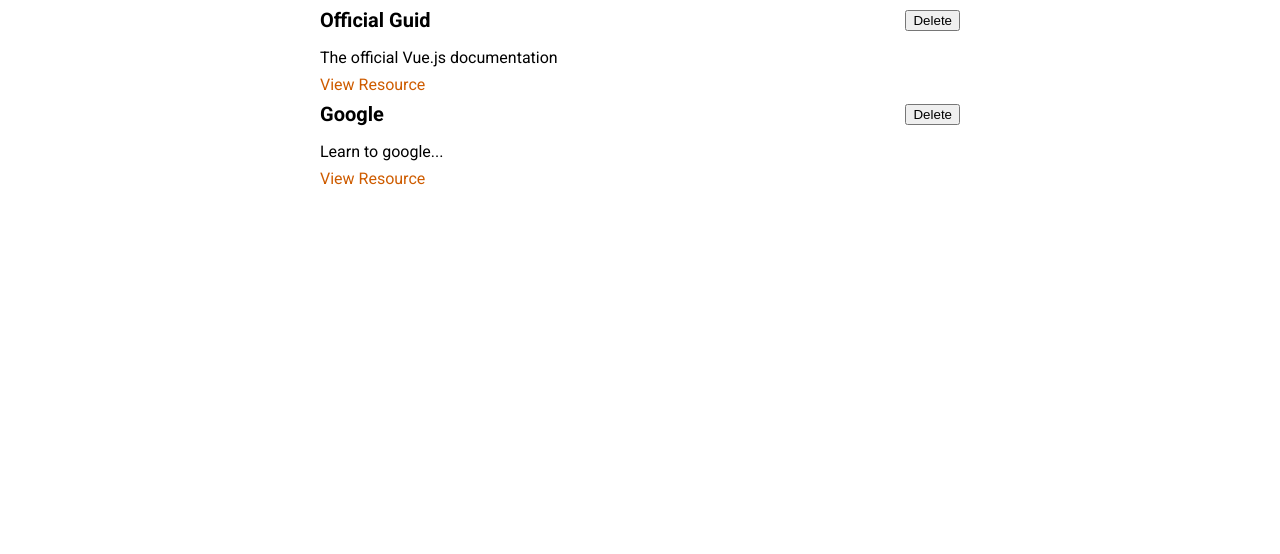
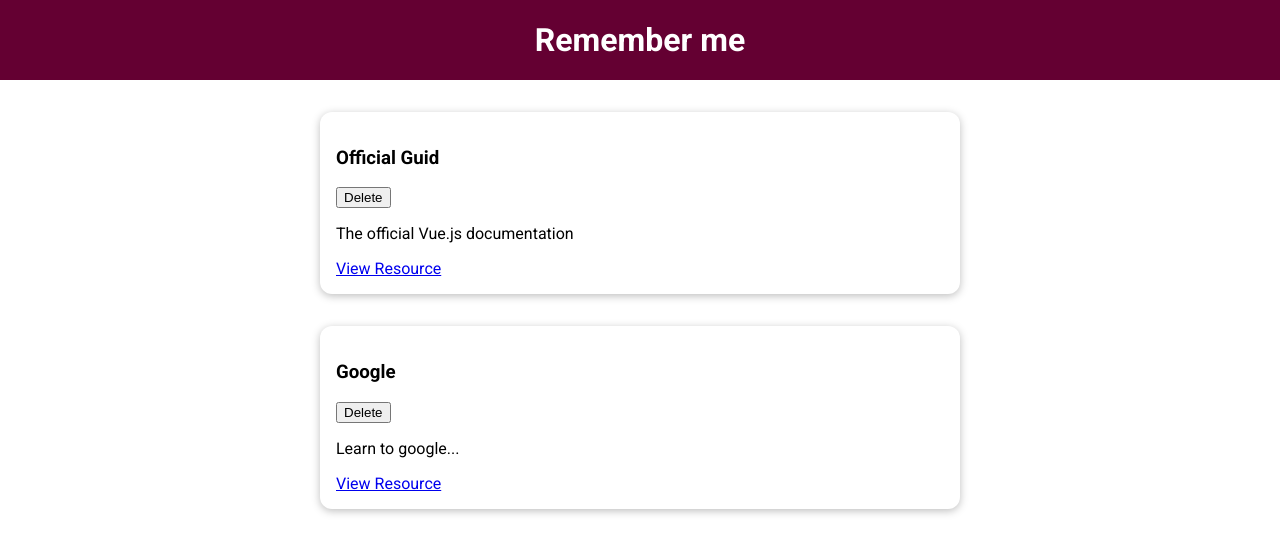
Before and after one commit to LbStoyanov/Vue.Js, a Vue app in the folder The Learning Resources App/prj-cmp-01-starting-setup/: page / in a window 1280 px wide. Shown: the top 554 px of the page. Built offline with nearby package versions, Linux system fonts and the light colour scheme.

Commit message:
Learning Resources App

```diff
--- a/The Learning Resources App/prj-cmp-01-starting-setup/src/App.vue
+++ b/The Learning Resources App/prj-cmp-01-starting-setup/src/App.vue
@@ -1,13 +1,16 @@
 <template>
+    <the-header title="Remember me"></the-header>
   <stored-resources :resources="storedResources"></stored-resources>
 </template>
 
 <script>
 import StoredResources from './components/learning-resources/StoredResources.vue';
+import TheHeader from './components/layouts/TheHeader.vue'
 
 export default {
   components: {
-    StoredResources
+    StoredResources,
+    TheHeader
   },
   data() {
     return {
--- /dev/null
+++ b/The Learning Resources App/prj-cmp-01-starting-setup/src/components/UI/BaseCard.vue
@@ -0,0 +1,15 @@
+<template>
+    <div>
+      <slot></slot>
+    </div>
+</template>
+
+<style scoped>
+    div {
+  border-radius: 12px;
+  box-shadow: 0 2px 8px rgba(0, 0, 0, 0.26);
+  padding: 1rem;
+  margin: 2rem auto;
+  max-width: 40rem;
+}
+</style>
--- /dev/null
+++ b/The Learning Resources App/prj-cmp-01-starting-setup/src/components/layouts/TheHeader.vue
@@ -0,0 +1,27 @@
+<template>
+    <header>
+        <h1>{{ title }}</h1>
+    </header>
+</template>
+
+<script>
+export default {
+    props: ['title']
+}
+</script>
+
+<style scoped>
+    header {
+  width: 100%;
+  height: 5rem;
+  background-color: #640032;
+  display: flex;
+  justify-content: center;
+  align-items: center;
+}
+
+header h1 {
+  color: white;
+  margin: 0;
+}
+</style>
--- a/The Learning Resources App/prj-cmp-01-starting-setup/src/components/learning-resources/LearningResource.vue
+++ b/The Learning Resources App/prj-cmp-01-starting-setup/src/components/learning-resources/LearningResource.vue
@@ -1,53 +1,22 @@
 <template>
   <li>
-        <div>
+    <base-card>
       <header>
         <h3>{{ title }}</h3>
-                <button> Delete</button>
       </header>
-        </div>
+      <button>Delete</button>
       <p>{{ description }}</p>
       <nav>
         <a :href="link">View Resource</a>
       </nav>
+    </base-card>
   </li>
 </template>
 
 <script>
-
 export default {
-    props:['title', 'description', 'link']
-}
+  props: ['title', 'description', 'link'],
+};
 </script>
 
-<style scoped>
-    li {
-  margin: auto;
-  max-width: 40rem;
-}
-
-header {
-  display: flex;
-  justify-content: space-between;
-  align-items: center;
-}
-
-h3 {
-  font-size: 1.25rem;
-  margin: 0.5rem 0;
-}
-
-p {
-  margin: 0.5rem 0;
-}
-
-a {
-  text-decoration: none;
-  color: #ce5c00;
-}
-
-a:hover,
-a:active {
-  color: #c89300;
-}
-</style>
+<style scoped></style>
```
Also changed, not shown: The Learning Resources App/prj-cmp-01-starting-setup/src/main.js (+7 -2 lines). Lines whose indentation alone changed are shown as unchanged.
